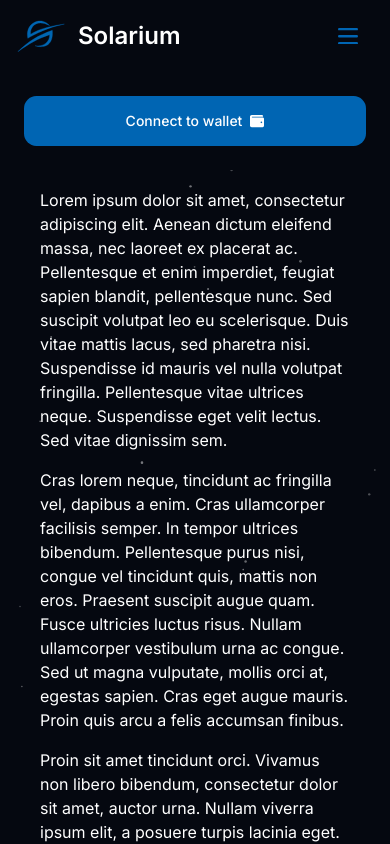
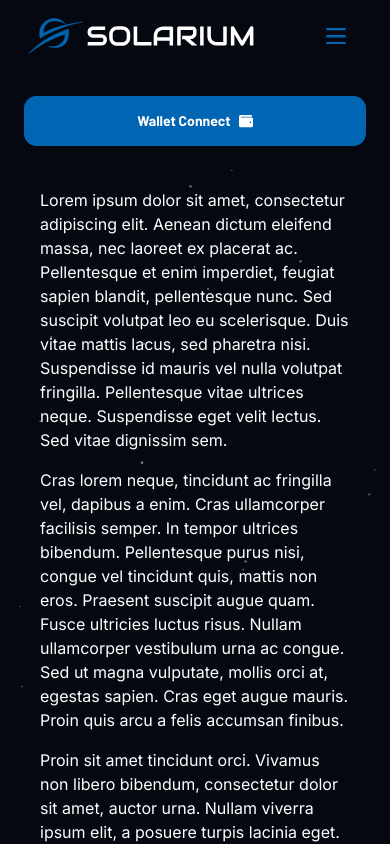
Before and after one commit to solariumwebnft/website, a Next.js app: page /privacy-policy in a window 390 px wide. Both pictures are taken after a click on the button "Toggle Links". Shown: the top 844 px of the page. Built offline with nearby package versions, Linux system fonts and the light colour scheme.

Commit message:
refac: adjust logo, button and responsivines on navbar

```diff
--- a/src/components/navbar/navbar.tsx
+++ b/src/components/navbar/navbar.tsx
@@ -3,10 +3,11 @@ import React, { useState } from "react";
 import { FaWallet } from "react-icons/fa";
 import Image from "next/image";
 import { Button } from "../ui/button";
+import Link from "next/link";
 
 export const Navbar: React.FC = () => {
   const menuItems = [
-    { label: "Connect to wallet", icon: <FaWallet />, key: "wallet1" },
+    { label: "Wallet Connect", icon: <FaWallet />, key: "wallet1" },
   ];
 
   const [isLinksVisible, setIsLinksVisible] = useState<boolean>(false);
@@ -17,19 +18,16 @@ export const Navbar: React.FC = () => {
 
   return (
     <nav className="relative top-0 z-[100] w-full bg-background">
-      <div className="mx-auto flex max-w-[100vw] items-center justify-between bg-background p-4">
-        <a href="" className="flex items-center space-x-3 rtl:space-x-reverse">
+      <div className="mx-auto flex max-w-[366px] items-center justify-between bg-background p-4 md:max-w-[864px] lg:max-w-[1110px]">
+        <Link href="/" passHref>
           <Image
-            src="/logo.svg"
-            className="h-8"
-            height={50}
-            width={50}
+            src="/logomarca.svg"
+            height={36}
+            width={228}
             alt="Solarium Logo"
+            className="cursor-pointer"
           />
-          <span className="self-center whitespace-nowrap text-2xl font-semibold dark:text-white">
-            Solarium
-          </span>
-        </a>
+        </Link>
 
         <div className="md:hidden">
           <Button
@@ -63,7 +61,7 @@ export const Navbar: React.FC = () => {
           <ul className="height-100% flex gap-6 align-middle">
             {menuItems.map((item) => (
               <li key={item.key}>
-                <Button className="button-glass z-[101] max-w-[44px] justify-between p-2 px-4 text-white transition-colors duration-300">
+                <Button className="button-glass z-[101] max-w-[44px] justify-center gap-3 p-2 px-4 font-barlow text-p14bold font-bold text-white transition-colors duration-300">
                   {item.label} {item.icon}
                 </Button>
               </li>
@@ -84,7 +82,7 @@ export const Navbar: React.FC = () => {
                   display: "flex",
                   minWidth: "100%",
                 }}
-                className="button-glass z-[101] max-w-[44px] justify-center gap-2 p-2 px-4 text-white transition-colors duration-300"
+                className="button-glass z-[101] max-w-[44px] justify-center gap-2 p-2 px-4 font-barlow text-p14bold font-bold text-white transition-colors duration-300"
               >
                 {item.label} {item.icon}
               </Button>
```
Also changed, not shown: public/logomarca.svg (added).
